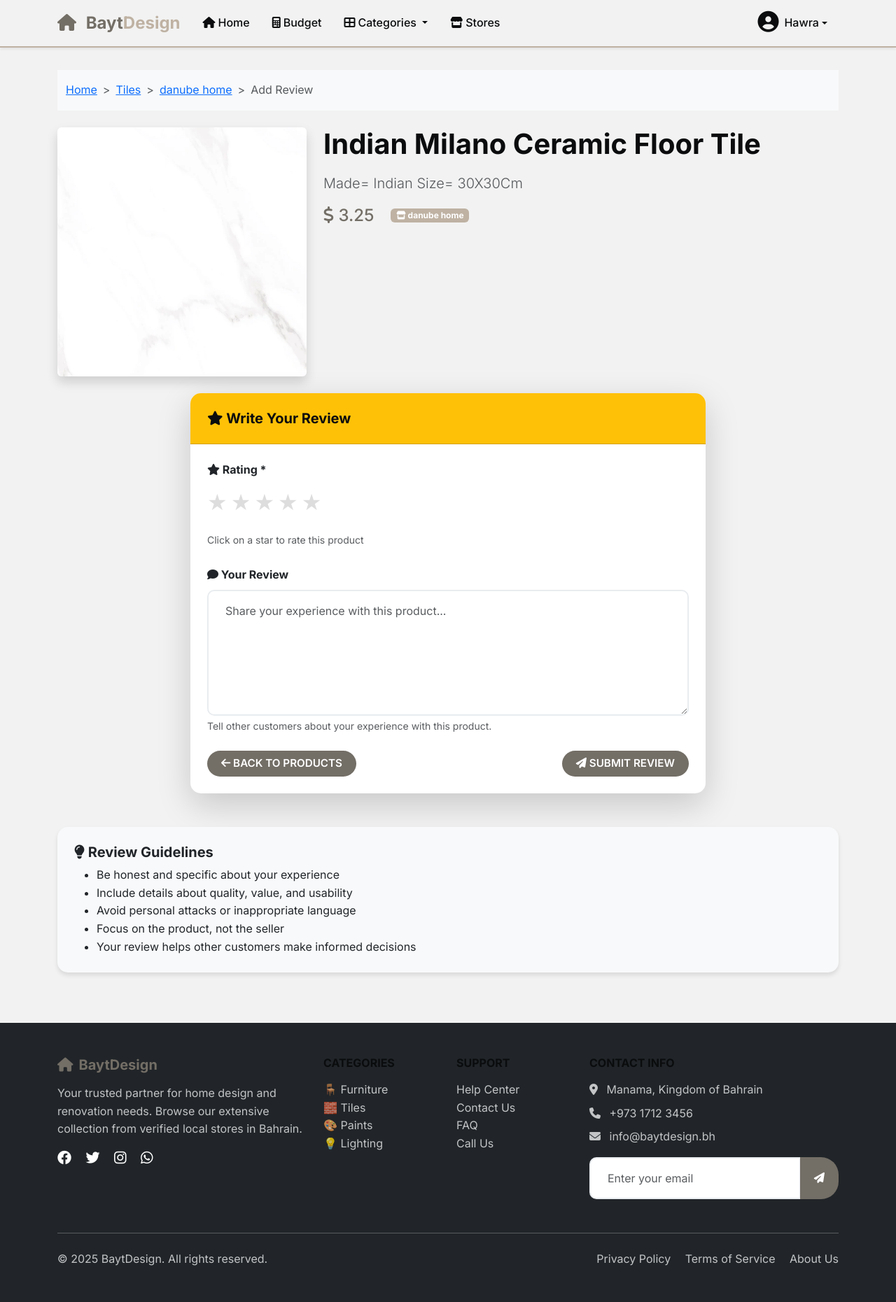
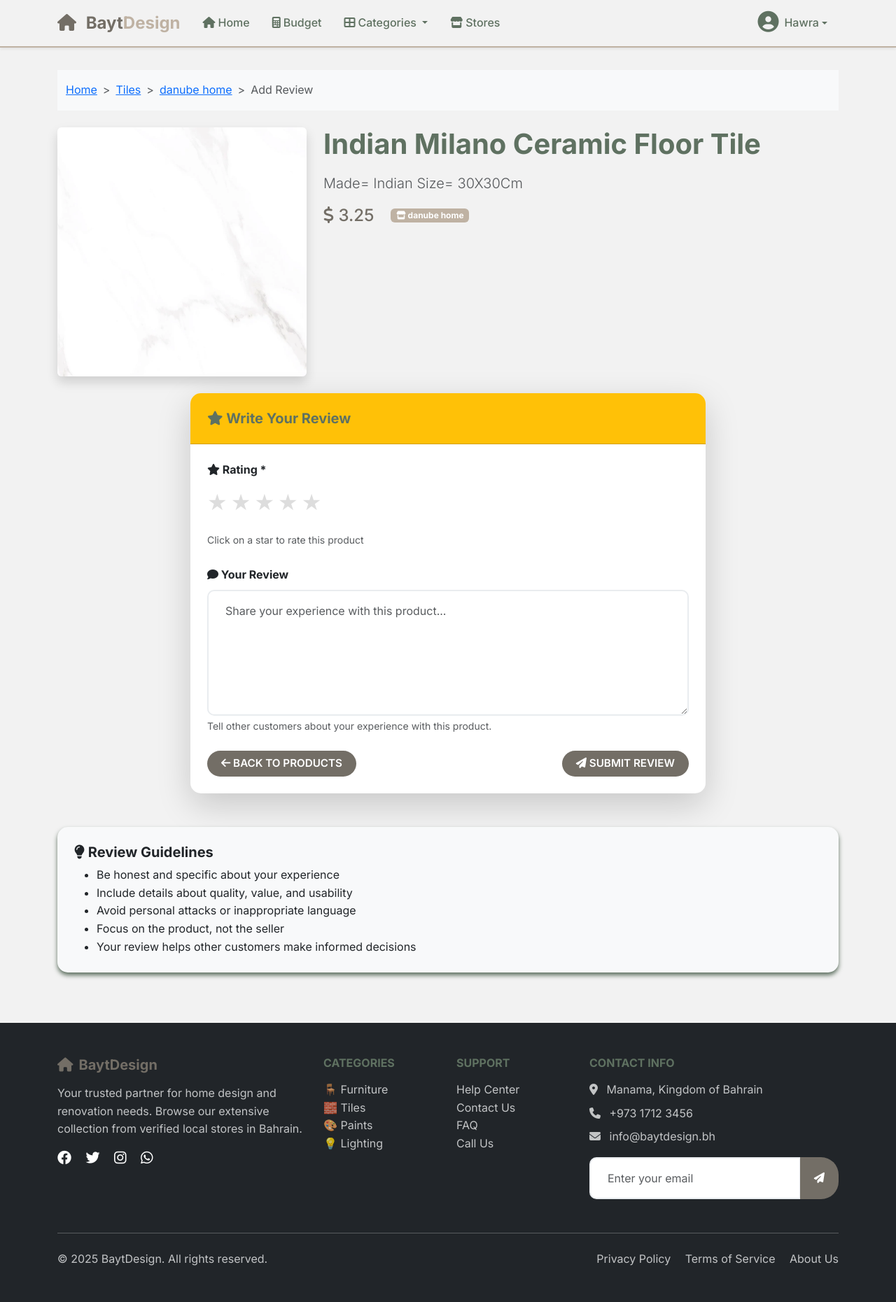
Before and after one commit to hawraayoob/BaytDesign, a Django app: page /add-review/28/ in a window 1280 px wide. Shown: the whole page at 70% size. Run offline with Django 5.2, Linux system fonts and the light colour scheme; a user stored in the database is signed in; data comes from the database, SQL or seed files in the repository.

Commit message:
adj color

```diff
--- a/main_app/static/css/base.css
+++ b/main_app/static/css/base.css
@@ -5,7 +5,8 @@
     /* Updated Earthy/Grey Color Palette */
     --primary-color: #736E66;        /* Main Earthy Tone */
     --primary-light: #A69B8D;         /* Lighter Earthy */
-    --primary-dark: #0A0C0D;          /* Almost Black */
+    --primary-dark: #5F7161;
+          /* Almost Black */
 
     --secondary-color: #BFB2A3;      /* Soft Taupe */
     --accent-color: #F2F2F2;         /* Light Background */
@@ -26,11 +27,15 @@
     --radius-xl: 1rem;
     --radius-round: 50%;
 
-    --shadow-sm: 0 1px 3px rgba(0,0,0,0.1);
-    --shadow-md: 0 4px 6px rgba(0,0,0,0.1);
-    --shadow-lg: 0 10px 15px rgba(0,0,0,0.1);
+    --shadow-sm: 0 1px 3px #5F7161;
 
-    --btn-hover-shadow: 0 6px 15px rgba(0, 0, 0, 0.3); /* Darker shadow for buttons */
+    --shadow-md: 0 4px 6px #5F7161;
+
+    --shadow-lg: 0 10px 15px #5F7161;
+
+
+    --btn-hover-shadow: 0 6px 15px #5F7161;
+ /* Darker shadow for buttons */
 }
 
 /* ==================== BASE STYLES ==================== */
```
